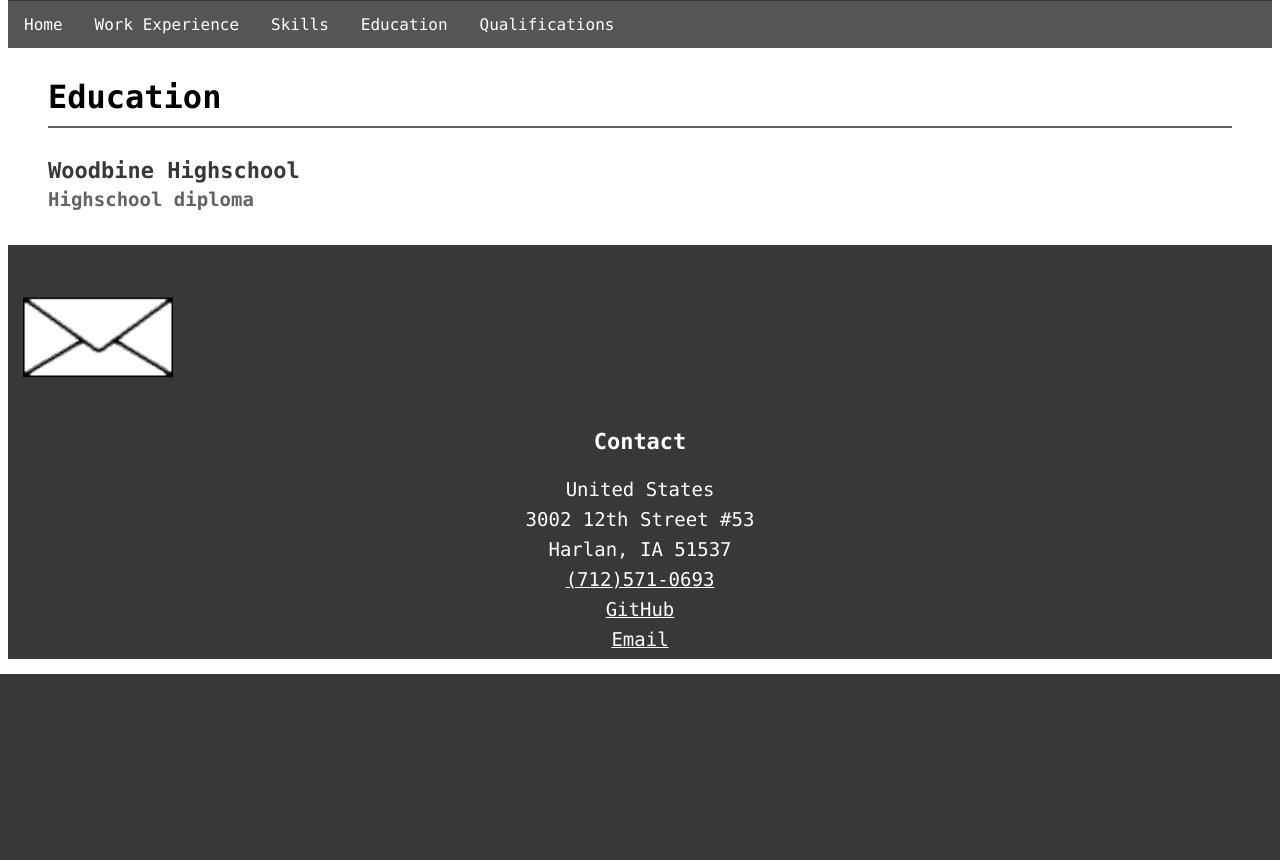
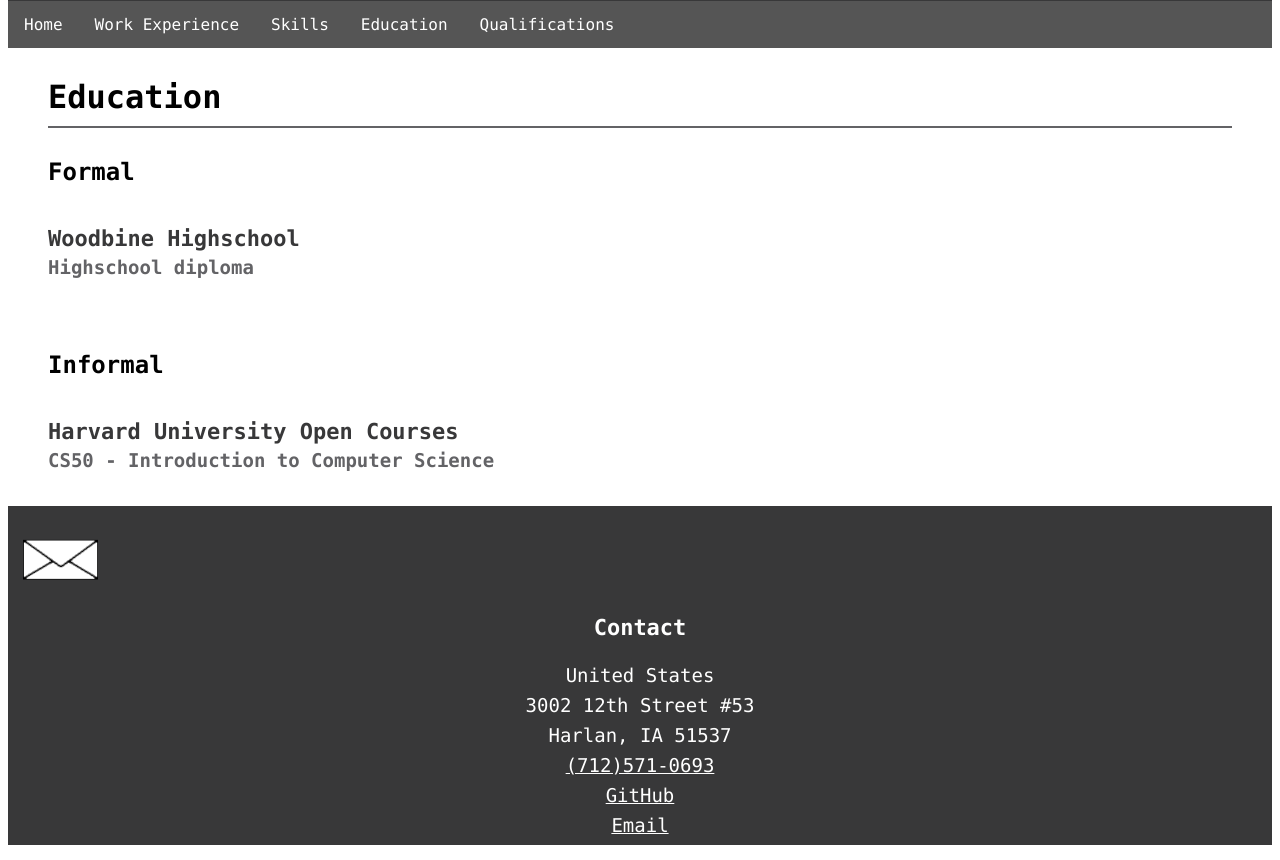
Before and after one commit to RobertLowther/CV, a Flask app: page /education in a window 1280 px wide. Shown: the part 411-1271 px from the top of the page. Before the commit the page ends 1085 px from the top, so only its background shows below. Run offline with Flask 2, Linux system fonts and the light colour scheme.

Commit message:
Updated each page for clarity and style

```diff
--- a/static/css/main.css
+++ b/static/css/main.css
@@ -76,11 +76,17 @@ li a:hover {
   padding: 10px;
 }
 
+#about_me .heading {
+  border-bottom: none;
+}
+
 #about_me p {
   text-align: center;
   margin: auto;
   width: 60%;
-  padding: 10px;
+  padding: 25px;
+  border-top: 2px solid #636366;
+  border-bottom: 2px solid #636366;
 }
 
 .contact {
@@ -101,7 +107,7 @@ li a:hover {
 .contact img {
   margin: 0 auto;
   padding:15px 15px 0px 15px;
-  width: 150px;
+  width: 75px;
 
 }
 
@@ -118,6 +124,13 @@ li a:hover {
 
 .heading h1 {
   font-size:28px;
+}
+
+.subheading {
+  font-size: 24px;
+  padding-bottom: 10px;
+  margin-top: 30px;
+  text-align: left;
 }
 
 .title {
--- a/templates/base.html
+++ b/templates/base.html
@@ -10,7 +10,7 @@
     <div class="container">
         <div class="header">
             <div class="row">
-                <div class="col-xs-12" id="resHead">
+                <div id="resHead">
                     <h3>The Resume Of</h3>
                     <h1>Robert Lowther</h1>
                     <img class="img-responsive" src="{{url_for('static', filename='logo.png')}}" />
@@ -33,8 +33,8 @@
         </div>
         <div class="footer">
             <div class="row">
-                <div class="contact col-xs-12">
-                    <img class="img-responsive" src="{{url_for('static', filename='mail.png')}}" />
+                <div class="contact">
+                    <img src="{{url_for('static', filename='mail.png')}}" />
                     <h1 class="title">Contact</h1>
                     <p class="subtitle">
                         United States <br />
--- a/templates/education.html
+++ b/templates/education.html
@@ -5,9 +5,13 @@
 <div class="row">
     <div class="col-xs-12 col-md-6" id="edu">
         <h1 class="heading">Education</h1>
+        <h1 class="subheading">Formal</h1>
         <h2 class="title">Woodbine Highschool</h2>
         <h3 class="subtitle">Highschool diploma</h3>
-
+        <br><br>
+        <h1 class="subheading">Informal</h1>
+        <h2 class="title">Harvard University Open Courses</h2>
+        <h3 class="subtitle">CS50 - Introduction to Computer Science</h3>
     </div>
 </div>
 
--- a/templates/experience.html
+++ b/templates/experience.html
@@ -27,7 +27,7 @@
         <h3 class="subtitle">Dad</h3>
         <h4 class="date">From: 06-2018 - To: 08-2021</h4>
         <p>
-            I raised children, changed diapers, cooked meals, and tended injuries as well as attending to the general maintenance and repair of the household. The hours were long but the boss was nice!
+            I raised children, changed diapers, cooked meals, and tended injuries as well as attending to the general maintenance and repair of the household.
         </p>
 
         </br>
--- a/templates/index.html
+++ b/templates/index.html
@@ -6,9 +6,9 @@
     <div class="heading">
         <h1>About me</h1>
     </div>
-    <img src="{{ url_for('static', filename='photo.jpg') }}" width="100">
+    <!--img src="{{ url_for('static', filename='photo.jpg') }}" width="100"-->
     <p>
-        My name is Robert Lowther and I am an aspiring programmer. I have been programming in python for around 15 years. You can check my <a href="https://github.com/RobertLowther">GitHub</a> for links to a number of projects that I have completed recently. I am working to develop my skills in network security and I am currently engaged in cyber CTF (hacking challenges to break into a vulnerable machine and retrieve a flag). I also enjoy game dev with unity and c#. This means that I have experience working with .Net framework.
+        My name is Robert Lowther and I am an aspiring programmer. I have been programming in python for around 15 years. You can check my <a href="https://github.com/RobertLowther">GitHub</a> for links to a number of projects that I have completed recently. I am currently working to develop my skills in programming and network security and I am currently engaged in cyber CTF (hacking challenges to break into a vulnerable machine and retrieve a flag). I also enjoy game dev with unity and c#. This means that I have experience working with .Net framework.
     </p>
 </div>
 
--- a/templates/qualifications.html
+++ b/templates/qualifications.html
@@ -5,7 +5,7 @@
 <div class="row">
     <div class="col-xs-12 col-md-6" id="achieve">
         <h1 class="heading">Qulifications</h1>
-        <h2 class="title">PCAP Certification - Earned Aug 2022</h2>
+        <h2 class="title">PCAP - Certified Associate Python Programmer Certification - Earned Aug 2022</h2>
     </div>
 </div>
 
--- a/templates/skills.html
+++ b/templates/skills.html
@@ -8,7 +8,7 @@
 
         <h2 class="title">Python</h2>
         <p>
-            Python was my first language and it is still one of my favorites. I have been using python for 15 years and so I am very comfortable with the core language including data types, exceptions, errorhandling, list comprehension, etc.
+            Python was my first language and it is still one of my favorites. I have been using python for 15 years and so I am very comfortable with the core language including data types, functions, objects, inheritence, exceptions, errorhandling, list comprehension, and string operations.
         </p>
 
         <h2 class="title">C#</h2>
```
